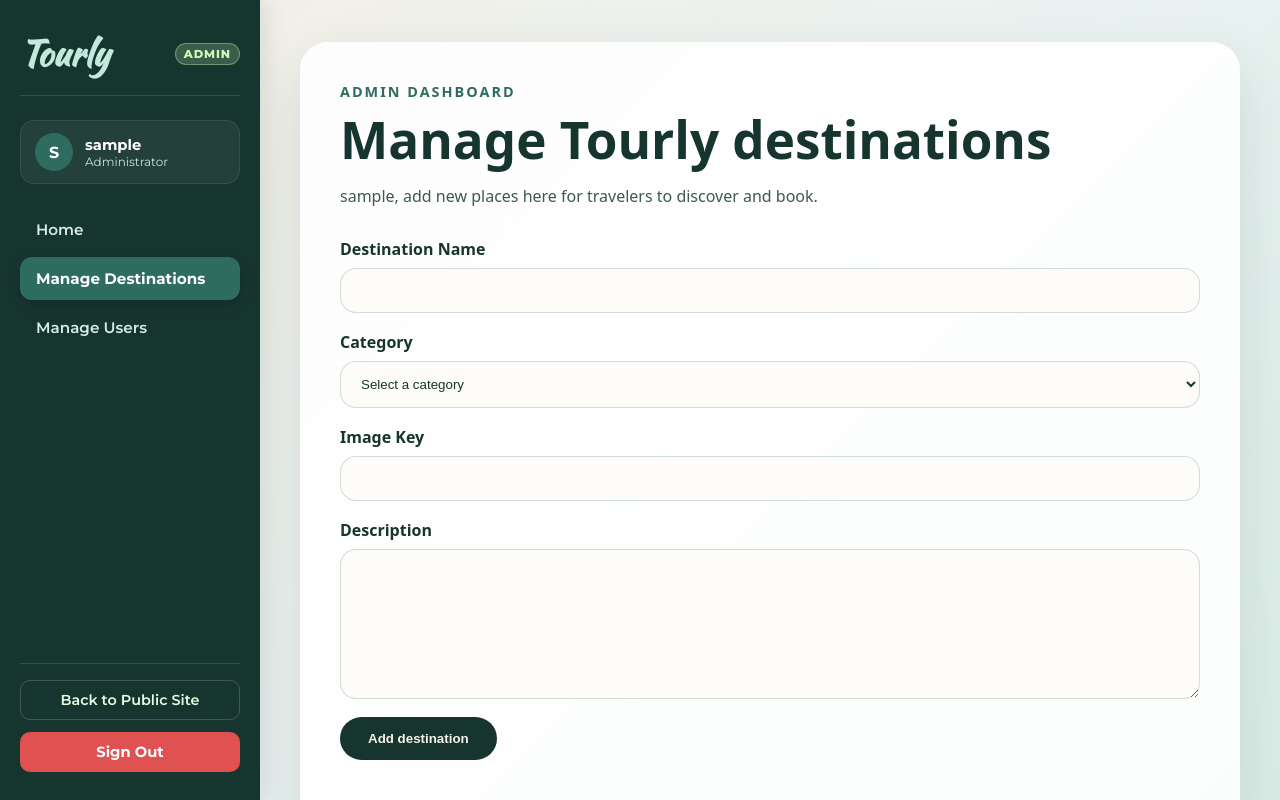
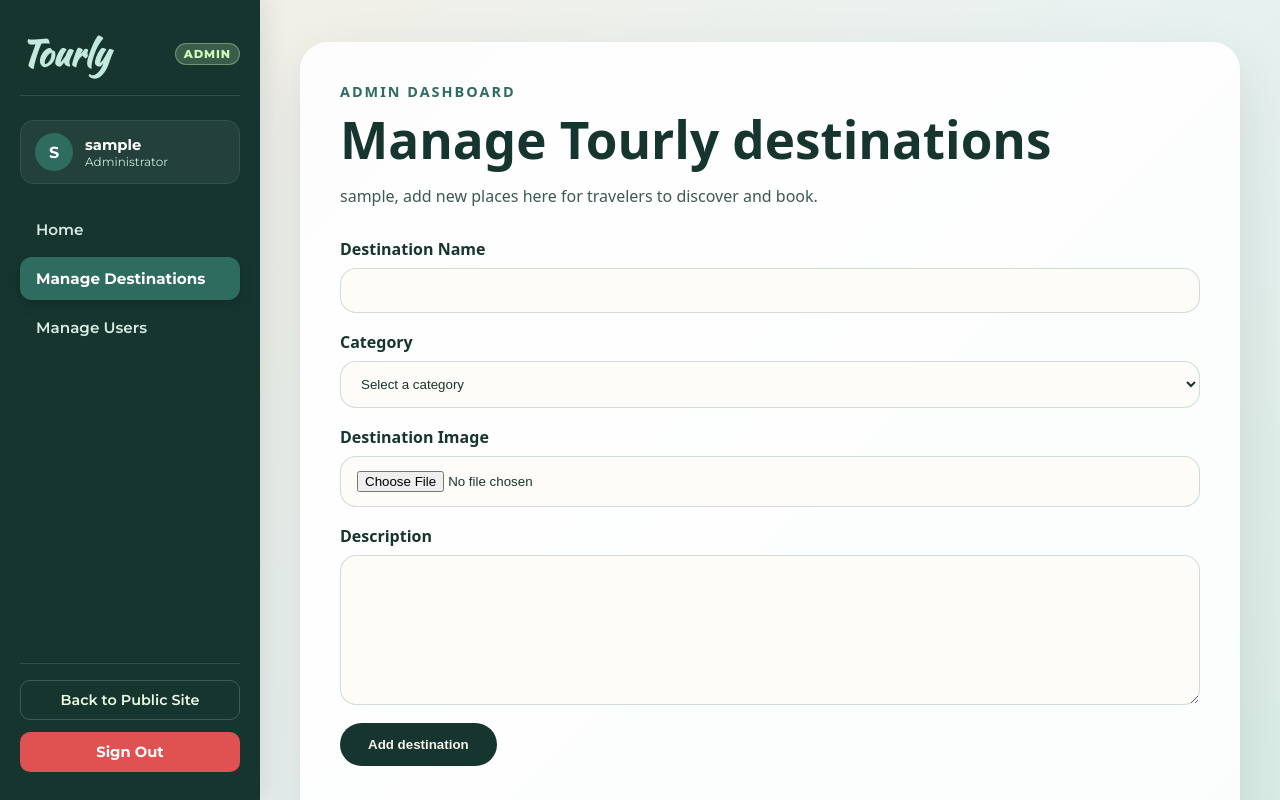
Before and after one commit to abelkidus/Tourly, a React (Vite) app: page /admin/destinations in a window 1280 px wide. Shown: the top 800 px of the page. Built offline with nearby package versions, Linux system fonts and the light colour scheme; no server answers; sample sign-in values are in the browser's storage.

Commit message:
feat(admin): replace text image key with file upload in destination form

```diff
--- a/src/AdminDashboard.jsx
+++ b/src/AdminDashboard.jsx
@@ -1,4 +1,4 @@
-import { useEffect, useState } from "react";
+import { useEffect, useState, useRef } from "react";
 import toast from "react-hot-toast";
 import { useAuth } from "./context/AuthContext";
 import { getDestinationImage } from "./utils/imageMapper";
@@ -8,14 +8,15 @@ import "./adminDashboard.css";
 function AdminDashboard() {
   const { user, token } = useAuth();
   const API_URL = import.meta.env.VITE_API_URL;
+  const fileInputRef = useRef(null);
 
   const [destinations, setDestinations] = useState([]);
   const [errors, setErrors] = useState({});
+  const [file, setFile] = useState(null);
   const [formData, setFormData] = useState({
     name: "",
     category: "",
     description: "",
-    imageKey: "",
   });
   const [isSubmitting, setIsSubmitting] = useState(false);
 
@@ -55,8 +56,8 @@ function AdminDashboard() {
       newErrors.category = "Category is required";
     }
 
-    if (!formData.imageKey || !formData.imageKey.trim()) {
-      newErrors.imageKey = "Image key is required";
+    if (!file) {
+      newErrors.file = "Image upload is required";
     }
 
     if (!formData.description || !formData.description.trim()) {
@@ -79,18 +80,18 @@ function AdminDashboard() {
     setIsSubmitting(true);
 
     try {
+      const submitData = new FormData();
+      submitData.append("name", formData.name.trim());
+      submitData.append("category", formData.category.trim());
+      submitData.append("description", formData.description.trim());
+      submitData.append("image", file);
+
       const response = await fetch(`${API_URL}/admin/destinations`, {
         method: "POST",
         headers: {
-          "Content-Type": "application/json",
           Authorization: `Bearer ${token}`,
         },
-        body: JSON.stringify({
-          name: formData.name.trim(),
-          category: formData.category.trim(),
-          description: formData.description.trim(),
-          imageKey: formData.imageKey.trim(),
-        }),
+        body: submitData,
       });
 
       const data = await response.json();
@@ -104,8 +105,11 @@ function AdminDashboard() {
         name: "",
         category: "",
         description: "",
-        imageKey: "",
       });
+      setFile(null);
+      if (fileInputRef.current) {
+        fileInputRef.current.value = "";
+      }
       setErrors({});
       fetchDestinations();
     } catch (submitError) {
@@ -189,17 +193,19 @@ function AdminDashboard() {
             </div>
 
             <div className="admin-dashboard__field">
-              <label className="admin-dashboard__label" htmlFor="imageKey">
-                Image Key
+              <label className="admin-dashboard__label" htmlFor="image">
+                Destination Image
               </label>
               <input
-                className={`admin-dashboard__input ${errors.imageKey ? "error-border" : ""}`}
-                id="imageKey"
-                name="imageKey"
-                value={formData.imageKey}
-                onChange={handleChange}
+                ref={fileInputRef}
+                className={`admin-dashboard__input ${errors.file ? "error-border" : ""}`}
+                type="file"
+                id="image"
+                name="image"
+                accept="image/jpeg, image/png, image/webp"
+                onChange={(e) => setFile(e.target.files[0])}
               />
-              {errors.imageKey && <span className="error-text">{errors.imageKey}</span>}
+              {errors.file && <span className="error-text">{errors.file}</span>}
             </div>
 
             <div className="admin-dashboard__field">
```
